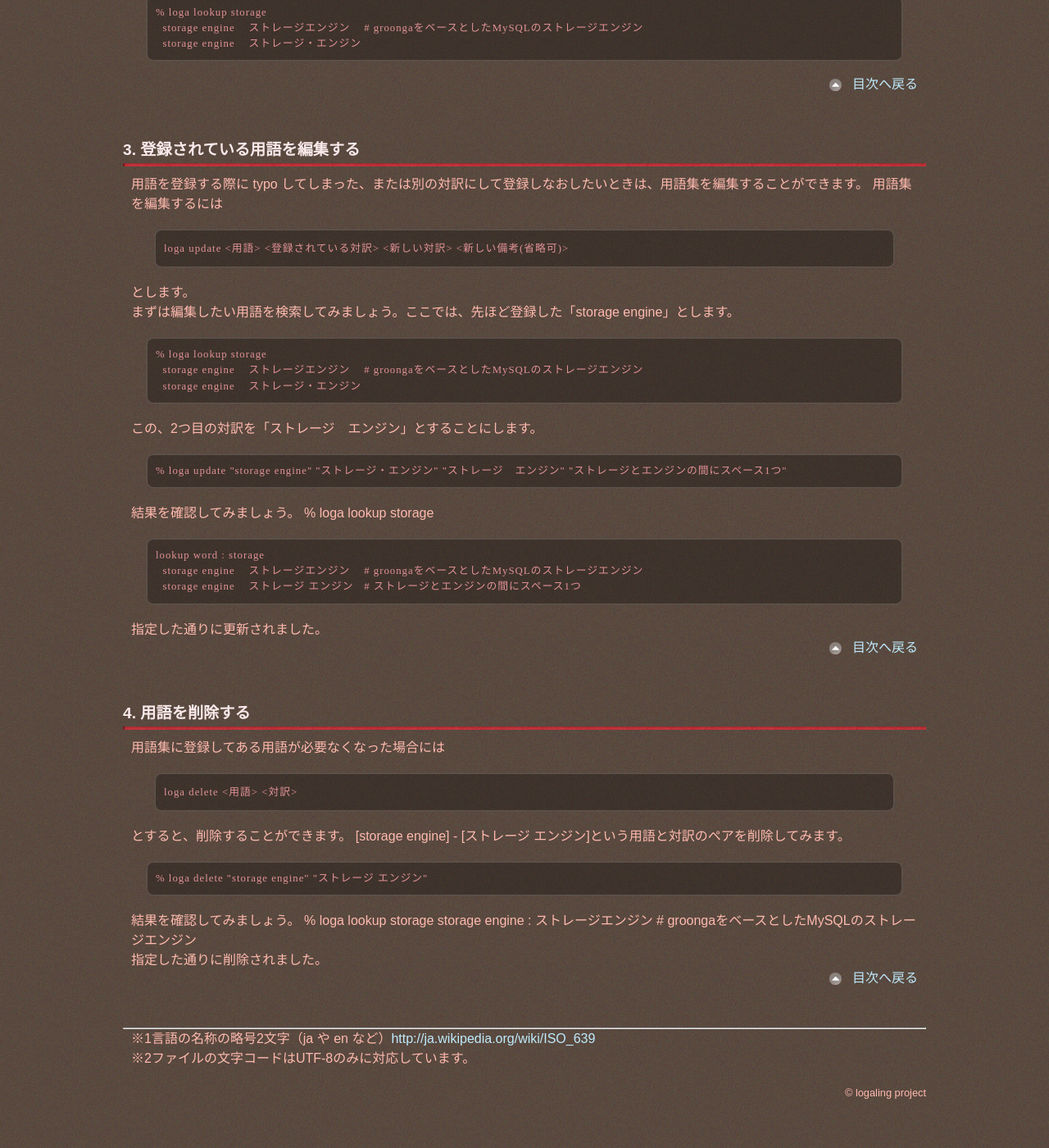
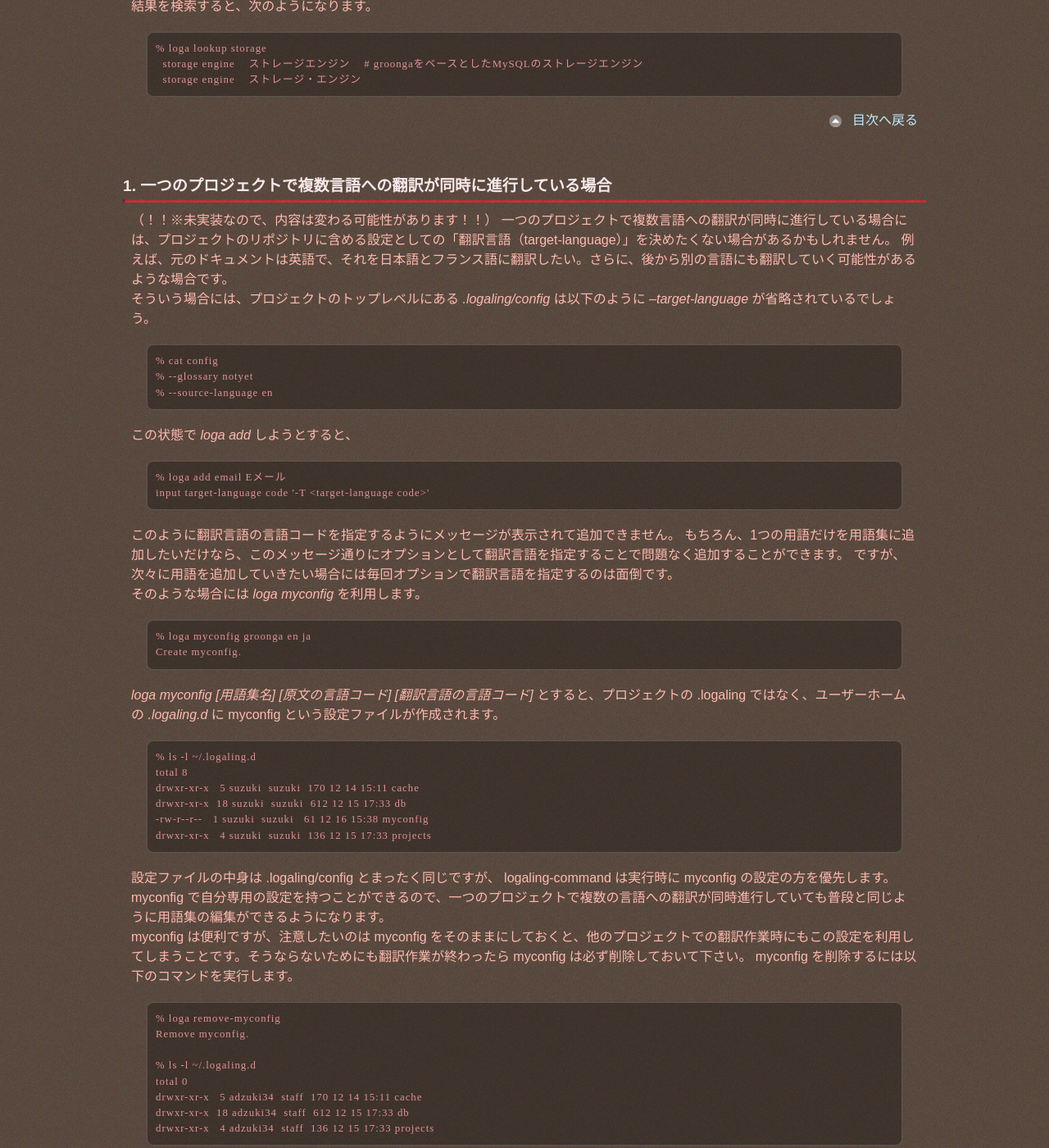
Before and after one commit to logaling/logaling.github.com, a Jekyll site: the page built from tutorial.md, in a window 1280 px wide and 1400 px high, scrolled down 5886 px. Shown: the whole window at 82% size. Built offline with Jekyll 4.4.1, drawn with Linux system fonts in a browser that asks for light colours; Markdown is read by kramdown in place of the engine named in the settings; some of the changed text lies outside the part shown.

Commit message:
[#22213865] add tutorial for one project that has multiple translations

```diff
--- a/tutorial.md
+++ b/tutorial.md
@@ -20,6 +20,7 @@ title: チュートリアル
     1. [プロジェクトに既にある対訳用語集を logaling-command で検索できるようにする](#lookup-csv)
     2. [有名プロジェクトの用語集を logaling-command で検索できるようにする](#import)
 2. [用語を登録する](#add)
+    1. [一つのプロジェクトで複数言語への翻訳が同時に進行している場合](#without-target-lang)
 3. [登録されている用語を編集する](#update)
 4. [用語を削除する](#delete)
 
@@ -180,7 +181,7 @@ logaling-command では、そのような場合のために、1行1用語ペア
 	patricia-trie    パトリシアトライ
 
 
-### <a id="">1-2. 有名プロジェクトの用語集を logaling-command で検索できるようにする</a> ###
+### <a id="import">1-2. 有名プロジェクトの用語集を logaling-command で検索できるようにする</a> ###
 
 自分が参加しているプロジェクト以外で、同じ用語がどのように訳されているのかを知りたい場合があるかもしれません。 *loga import* で、いくつかの有名プロジェクトで利用されている用語集をインポートすることができます。
 
@@ -198,7 +199,7 @@ logaling-command では、そのような場合のために、1行1用語ペア
 
 これでインポートができたので、試しに検索してみましょう。
 
-	% /Users/adzuki34/work/logaling/logaling-command/bin/loga lookup db
+	% /Users/suzuki/work/logaling/logaling-command/bin/loga lookup db
 	DBA        DBA         (postgresql_manual)
 
 先ほどインポートした postgresql_manual から検索できました。
@@ -244,6 +245,71 @@ logaling-command では、そのような場合のために、1行1用語ペア
 	  storage engine    ストレージ・エンジン
 
 <p class="toTop"><a href="#index">目次へ戻る</a></p>
+
+
+
+
+
+
+
+
+
+<!-------------- ここから ----------------->
+### <a id="without-target-lang">1. 一つのプロジェクトで複数言語への翻訳が同時に進行している場合</a> ###
+（！！※未実装なので、内容は変わる可能性があります！！）
+一つのプロジェクトで複数言語への翻訳が同時に進行している場合には、プロジェクトのリポジトリに含める設定としての「翻訳言語（target-language）」を決めたくない場合があるかもしれません。
+例えば、元のドキュメントは英語で、それを日本語とフランス語に翻訳したい。さらに、後から別の言語にも翻訳していく可能性があるような場合です。
+
+そういう場合には、プロジェクトのトップレベルにある *.logaling/config* は以下のように *--target-language* が省略されているでしょう。
+
+	% cat config
+	% --glossary notyet
+	% --source-language en
+
+この状態で *loga add* しようとすると、
+
+	% loga add email Eメール
+	input target-language code '-T <target-language code>'
+
+このように翻訳言語の言語コードを指定するようにメッセージが表示されて追加できません。
+もちろん、1つの用語だけを用語集に追加したいだけなら、このメッセージ通りにオプションとして翻訳言語を指定することで問題なく追加することができます。
+ですが、次々に用語を追加していきたい場合には毎回オプションで翻訳言語を指定するのは面倒です。
+
+そのような場合には *loga myconfig* を利用します。
+
+	% loga myconfig groonga en ja
+	Create myconfig.
+
+*loga myconfig [用語集名] [原文の言語コード] [翻訳言語の言語コード]* とすると、プロジェクトの .logaling ではなく、ユーザーホームの *.logaling.d* に myconfig という設定ファイルが作成されます。
+
+	% ls -l ~/.logaling.d
+	total 8
+	drwxr-xr-x   5 suzuki  suzuki  170 12 14 15:11 cache
+	drwxr-xr-x  18 suzuki  suzuki  612 12 15 17:33 db
+	-rw-r--r--   1 suzuki  suzuki   61 12 16 15:38 myconfig
+	drwxr-xr-x   4 suzuki  suzuki  136 12 15 17:33 projects
+
+設定ファイルの中身は .logaling/config とまったく同じですが、 logaling-command は実行時に myconfig の設定の方を優先します。
+myconfig で自分専用の設定を持つことができるので、一つのプロジェクトで複数の言語への翻訳が同時進行していても普段と同じように用語集の編集ができるようになります。
+
+myconfig は便利ですが、注意したいのは myconfig をそのままにしておくと、他のプロジェクトでの翻訳作業時にもこの設定を利用してしまうことです。そうならないためにも翻訳作業が終わったら myconfig は必ず削除しておいて下さい。
+myconfig を削除するには以下のコマンドを実行します。
+
+	% loga remove-myconfig
+	Remove myconfig.
+
+	% ls -l ~/.logaling.d
+	total 0
+	drwxr-xr-x   5 adzuki34  staff  170 12 14 15:11 cache
+	drwxr-xr-x  18 adzuki34  staff  612 12 15 17:33 db
+	drwxr-xr-x   4 adzuki34  staff  136 12 15 17:33 projects
+
+<p class="toTop"><a href="#index">目次へ戻る</a></p>
+<!-------------- ここまで ----------------->
+
+
+
+
 
 
 
```
